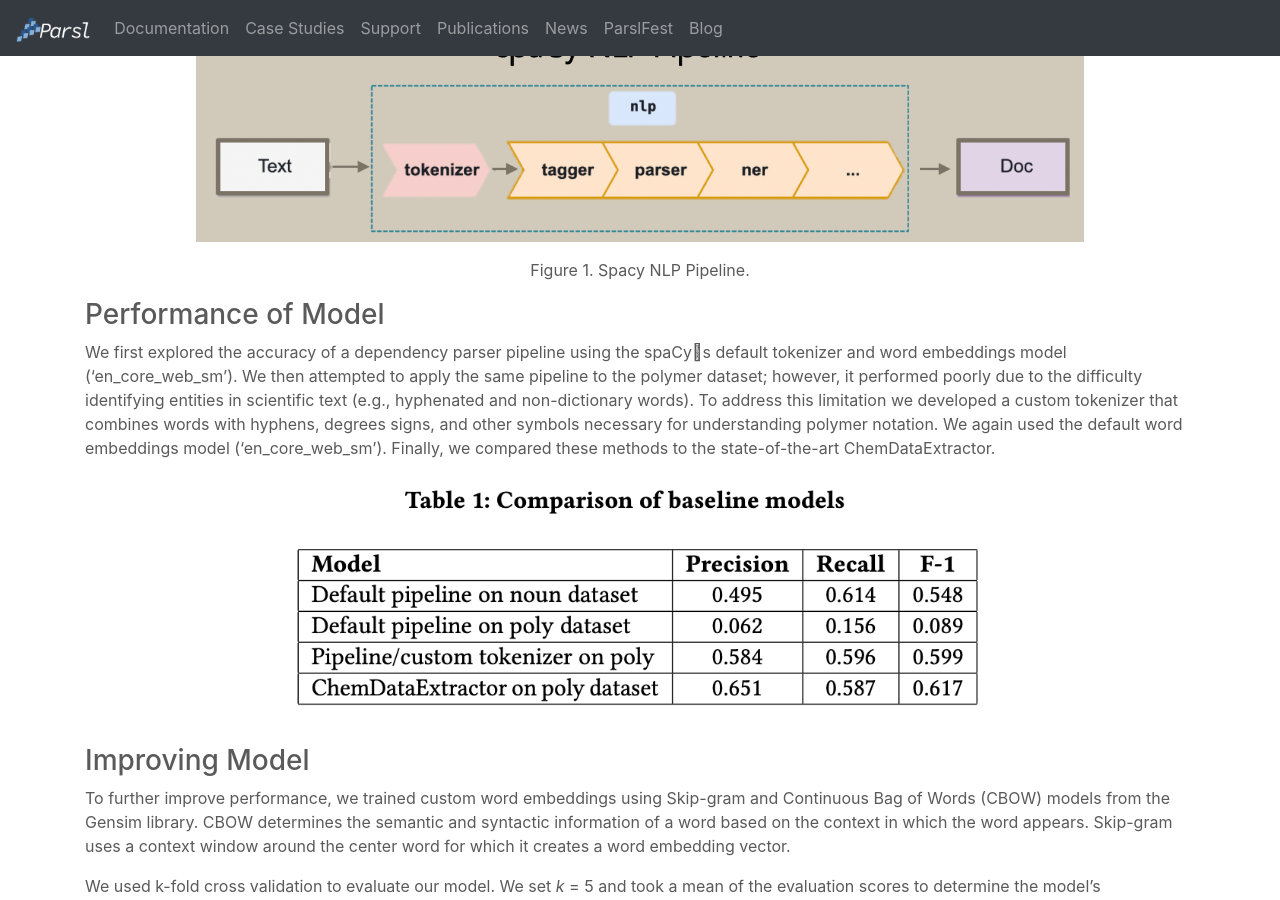
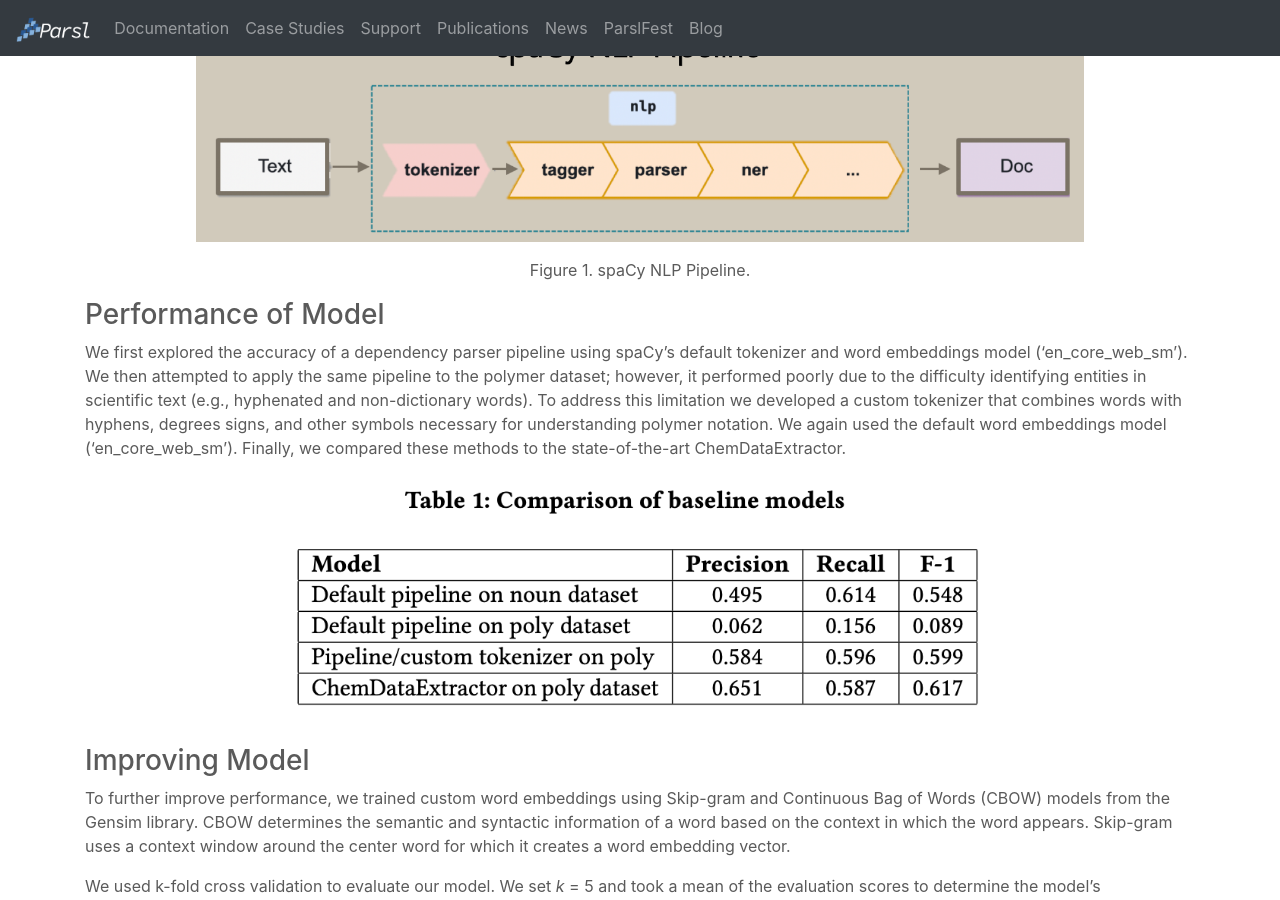
Before and after one commit to Parsl/parsl.github.io, a Jekyll site: the page built from _posts/2021-01-25-text-extraction.md, in a window 1280 px wide and 900 px high, scrolled down 680 px. Built offline with Jekyll 4.4.1, drawn with Linux system fonts in a browser that asks for light colours.

Commit message:
last bad char?

```diff
--- a/_posts/2021-01-25-text-extraction.md
+++ b/_posts/2021-01-25-text-extraction.md
@@ -30,15 +30,15 @@
 through tokenization and word embeddings.
 
 
-<img src="/images/blog/2021-01-25/image1.png" alt="Spacy NLP Pipeline" width="80%" style="border:0px solid black;">
+<img src="/images/blog/2021-01-25/image1.png" alt="spaCy NLP Pipeline" width="80%" style="border:0px solid black;">
 {: style="text-align: center;"}
 
-Figure 1. Spacy NLP Pipeline.
+Figure 1. spaCy NLP Pipeline.
 {: style="text-align: center;"}
 
 ### Performance of Model
 
-We first explored the accuracy of a dependency parser pipeline using the spaCy􏰉s default tokenizer and word embeddings model
+We first explored the accuracy of a dependency parser pipeline using spaCy's default tokenizer and word embeddings model
 ('en_core_web_sm'). We then attempted to apply the same pipeline to the polymer dataset; however, it performed poorly due to
 the difficulty identifying entities in scientific text (e.g., hyphenated and non-dictionary words). To address this limitation
 we developed a custom tokenizer that combines words with hyphens, degrees signs, and other symbols necessary for understanding
```
